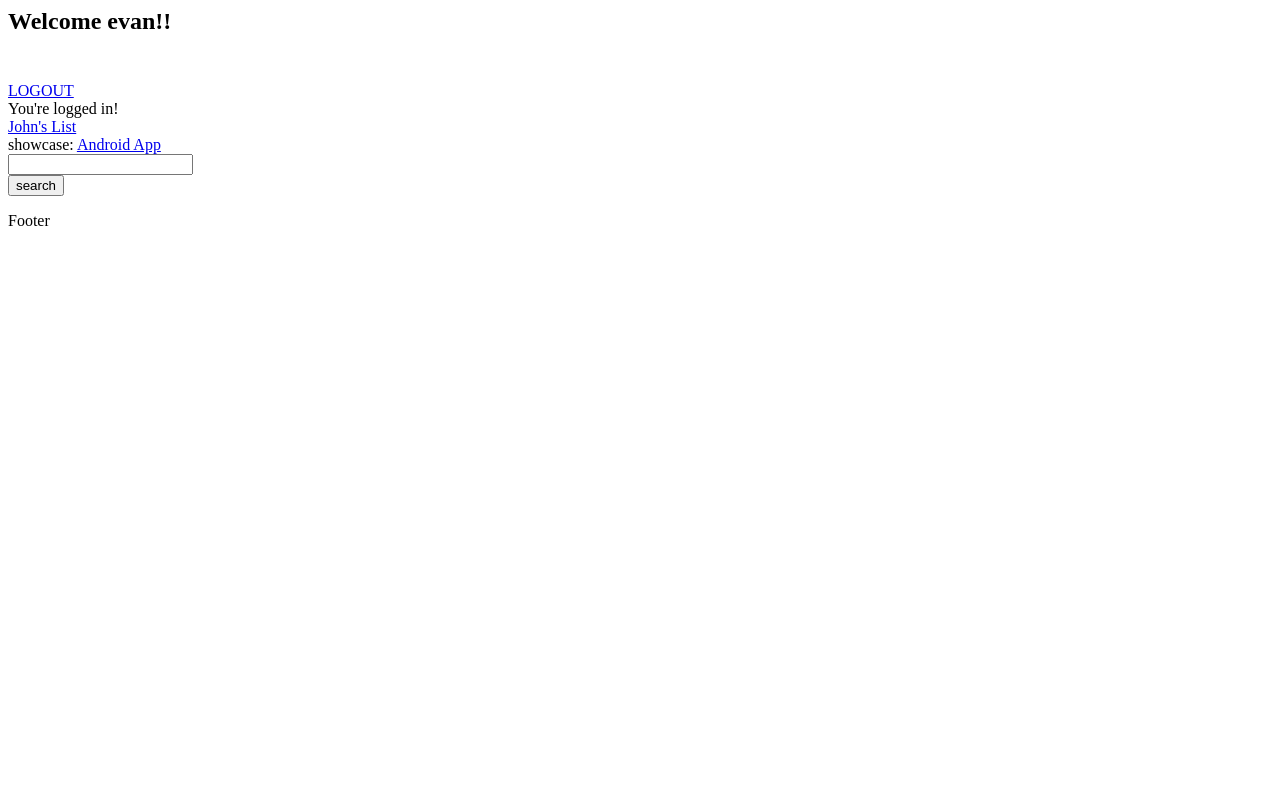
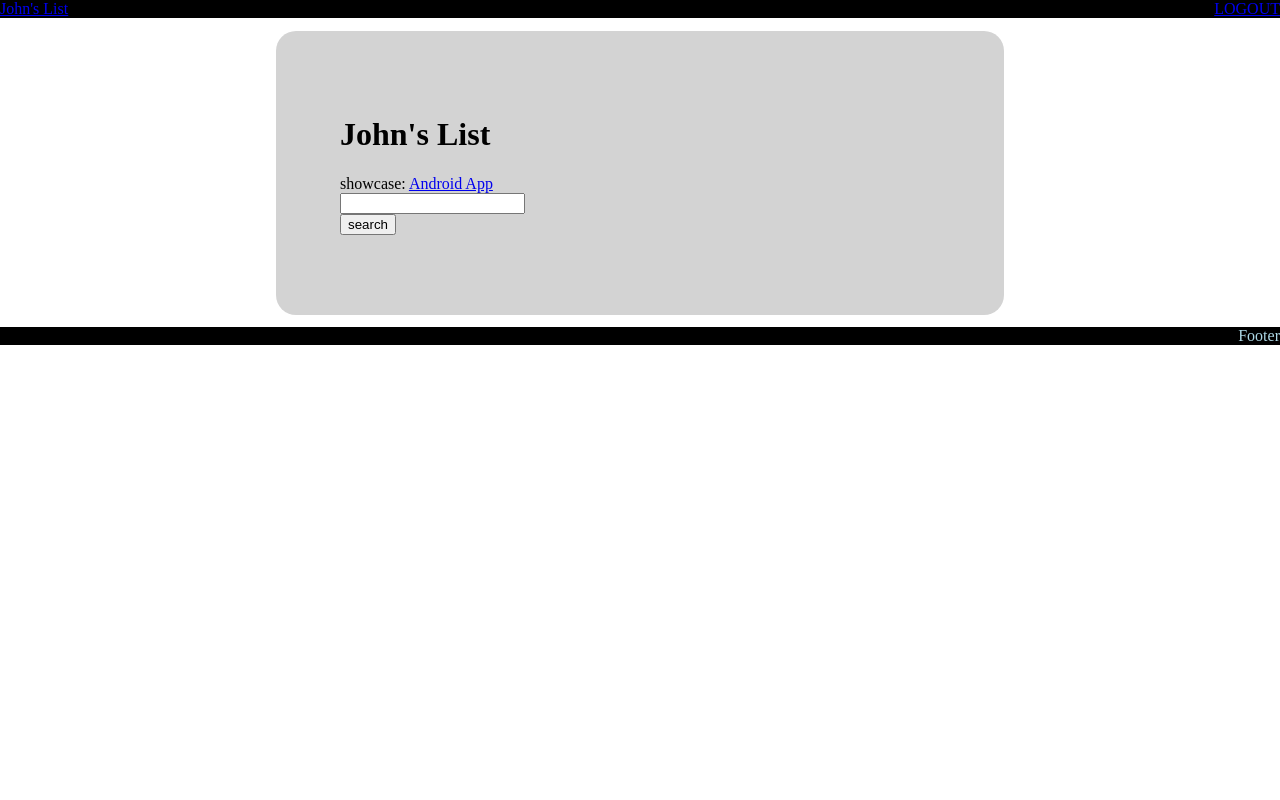
Before and after one commit to purdue-epics-ims/boilerconnect, a Django app: page / in a window 1280 px wide. Run offline with Django 3.2, Linux system fonts and the light colour scheme; a user stored in the database is signed in; data comes from the database, SQL or seed files in the repository.

Commit message:
added some basic css styling to base.html

```diff
--- /dev/null
+++ b/johnslist/dbtest/static/style.css
@@ -0,0 +1,39 @@
+body{
+	margin:0;
+	}
+
+#header{
+	color:lightblue;
+	background-color:black;
+	text-align:right;
+	clear:both;
+	overflow:auto;
+	}
+
+#header .left{
+	float:left;
+	margin:0;
+	}
+#header .right{
+	float:right;
+	margin:0;
+	}
+
+
+#footer {
+	color:lightblue;
+	background-color:black;
+	bottom:0;
+	text-align:right;
+	}
+
+
+
+
+#content {
+	max-width:600px;
+	margin:1% auto 1% auto;
+	padding:5%;
+	background-color:lightgray;
+	border-radius:20px;
+	}
--- a/johnslist/dbtest/templates/dbtest/base.html
+++ b/johnslist/dbtest/templates/dbtest/base.html
@@ -1,14 +1,17 @@
+{% load staticfiles %}
 <html>
+	<head>
+	<link rel='stylesheet' type='text/css' href='{% static 'style.css' %}'/>
+	</head>
+
 	<body>
 		<div id ="header">
+			<a class="left" href="{% url 'front_page' %}">John's List</a>
 			{% block header %}
 			{% if user.is_authenticated %}
-				<h2>
-					Welcome {{user.username}}!! <br><br>
-				</h2>
-				<a href="{% url 'logout' %}"> LOGOUT </a>
-				{% else %}
-				<a href="{% url 'login' %}"> LOGIN </a>
+				<a class="right" href="{% url 'logout' %}"> LOGOUT </a>
+			{% else %}
+				<a class="right" href="{% url 'login' %}"> LOGIN </a>
 			{% endif %}
 			{% endblock %}
 		</div>
--- a/johnslist/dbtest/templates/dbtest/front_page.html
+++ b/johnslist/dbtest/templates/dbtest/front_page.html
@@ -1,10 +1,8 @@
 {% extends "dbtest/base.html" %}
 
 {% block content %}
-{% if user.is_authenticated %}
-You're logged in! <br>
-{% endif %}
-<a href="#logo">John's List</a><br>
+<h1>John's List</h1>
+
 showcase: <a href="{% url 'job_detail' showcase.id %}">{{showcase.name}}</a><br>
 
 <form action="{% url 'search' %}" method="get">
```
